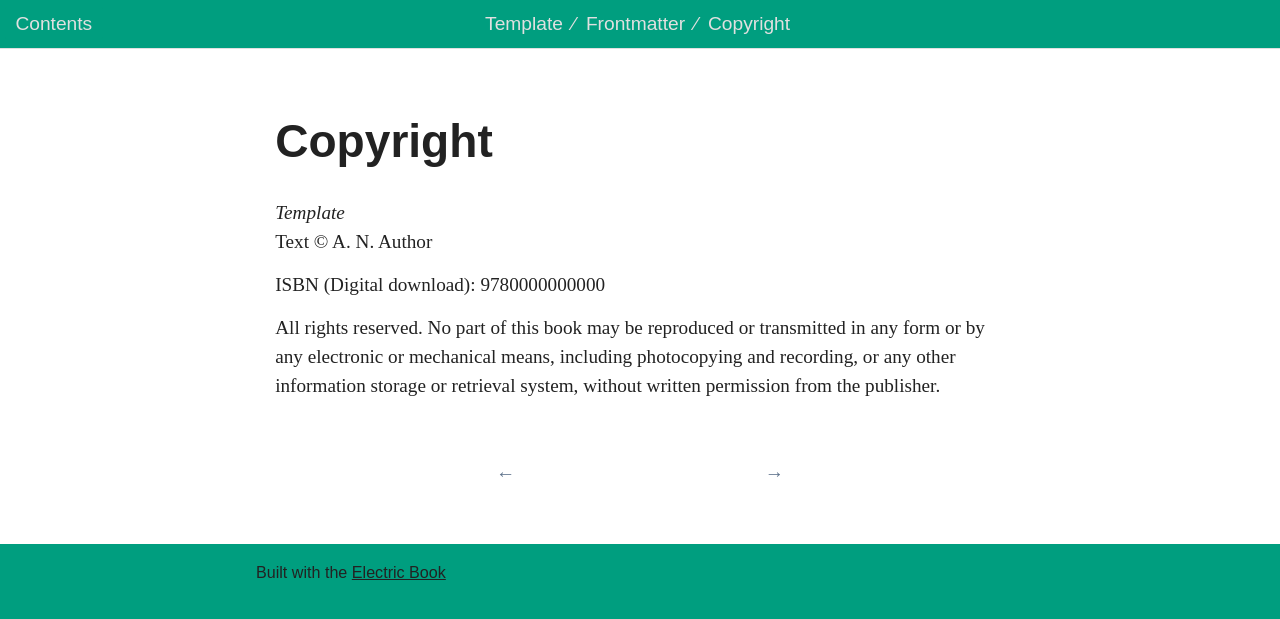
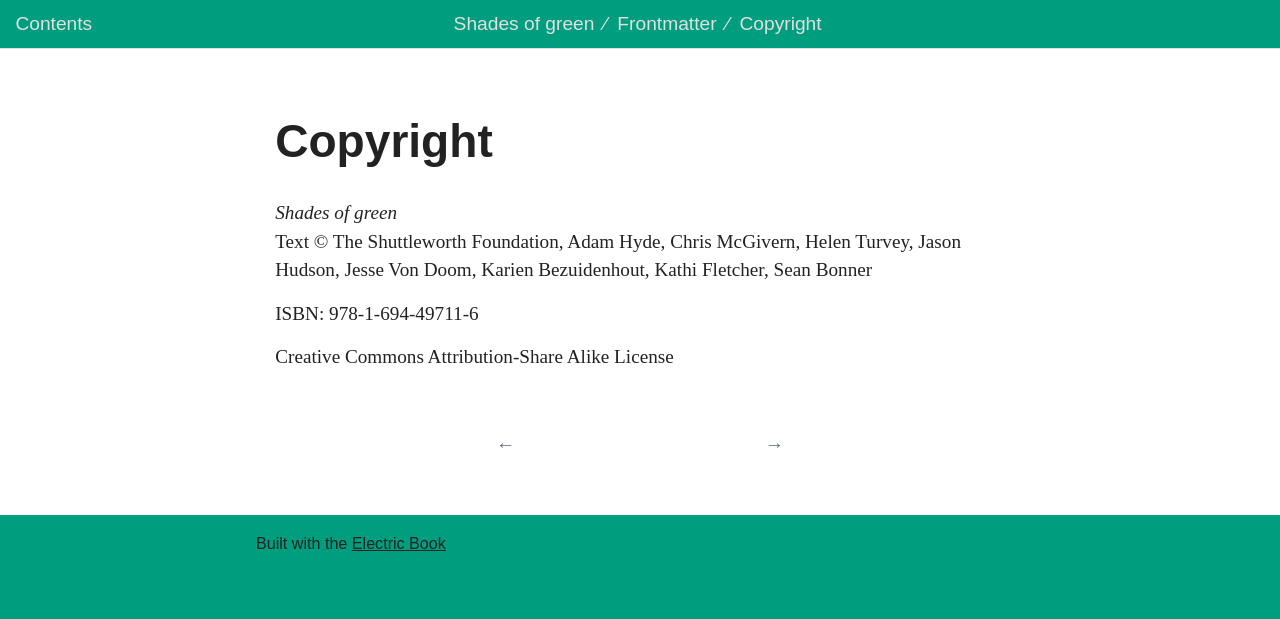
Before and after one commit to ShuttleworthFoundation/shuttleworth-foundation-shades-of-green, a Jekyll site: the page built from book/text/0-2-copyright.md, in a window 1280 px wide. Shown: the top 619 px of the page. Built offline with Jekyll 4.4.1, drawn with Linux system fonts in a browser that asks for light colours.

Commit message:
Update meta with known details

```diff
--- a/_data/meta.yml
+++ b/_data/meta.yml
@@ -39,27 +39,27 @@ project:
 
 works:
   - directory: "book"
-    title: "Template"
-    subtitle: ""
-    creator: "A. N. Author" # E.g. the author
+    title: "Shades of green"
+    subtitle: "Reimagining philanthropy"
+    creator: "The Shuttleworth Foundation, Adam Hyde, Chris McGivern, Helen Turvey, Jason Hudson, Jesse Von Doom, Karien Bezuidenhout, Kathi Fletcher, Sean Bonner" # E.g. the author
     contributor: "" # E.g. other contributors
-    subject: "Fiction" # E.g. BISAC terms (https://bisg.org/page/BISACEdition) or BIC (http://editeur.dyndns.org/bic_categories)
-    description: "The Electric Book's blank template." # E.g. the blurb
-    publisher: "EBW" # E.g. the publisher, imprint or brand name
-    publisher-url: ""
-    date: "2015-12-31" # YYYY-MM-DD e.g. publication date
-    modified: "2016-06-09" # YYYY-MM-DD e.g. date of last revision
-    type: "Novel" # e.g. Novel, Poetry, Memoir
-    identifier: "" # e.g. ISBN or UUID
+    subject: "Business writing, Philanthropy & Charity" # E.g. BISAC terms (https://bisg.org/page/BISACEdition) or BIC (http://editeur.dyndns.org/bic_categories)
+    description: "This book explores and documents the philosophy, motivation and learning behind the Shuttleworth Foundation and its Fellowship community." # E.g. the blurb
+    publisher: "The Shuttleworth Foundation" # E.g. the publisher, imprint or brand name
+    publisher-url: "https://www.shuttleworthfoundation.org/"
+    date: "" # YYYY-MM-DD e.g. publication date
+    modified: "" # YYYY-MM-DD e.g. date of last revision
+    type: "Non-fiction" # e.g. Novel, Poetry, Memoir
+    identifier: "978-1-694-49711-6" # e.g. ISBN or UUID
     source: "" # e.g. parent ISBN or ISTC
     language: "en" # use ISO 639-1, 639-2, or 639-3 codes (in that order of preference)
     relation: "" # e.g. other edition ISBN
     coverage: "" # e.g. geographic place or chronological time span
-    rights: "All rights reserved. No part of this book may be reproduced or transmitted in any form or by any electronic or mechanical means, including photocopying and recording, or any other information storage or retrieval system, without written permission from the publisher." # e.g. a copyright statement
+    rights: "Creative Commons Attribution-Share Alike License" # e.g. a copyright statement
     image: "cover.jpg"
     products: # Metadata for each product for this title (only use values that override parent metadata)
       print-pdf:
-        date: "2016-05-07" # YYYY-MM-DD e.g. publication or creation date
+        date: "" # YYYY-MM-DD e.g. publication or creation date
         format: "Print" # e.g. Paperback, Digital download, Digital online
         identifier: "" # e.g. ISBN or UUID
         image: "cover.jpg"
@@ -81,7 +81,7 @@ works:
                 file: "02"
                 id: "example-id"
       web:
-        date: "2016-05-07" # YYYY-MM-DD e.g. publication date or last revision
+        date: "" # YYYY-MM-DD e.g. publication date or last revision
         format: "Digital online" # e.g. Paperback, Digital download, Digital online
         identifier: "" # e.g. ISBN or UUID
         image: "cover.jpg"
@@ -116,9 +116,9 @@ works:
         start-page: "0-3-contents" # At which file should users start reading?
         contents-page: "0-3-contents" # Your contents-page file, if you have one.
       epub:
-        date: "2016-05-07" # YYYY-MM-DD e.g. publication date or last revision
+        date: "" # YYYY-MM-DD e.g. publication date or last revision
         format: "Digital download" # e.g. Paperback, Digital download, Digital online
-        identifier: "9780000000000" # e.g. ISBN or UUID
+        identifier: "" # e.g. ISBN or UUID
         image: "cover.jpg"
         start-page: "0-3-contents"
         contents-page: "0-3-contents"
@@ -149,7 +149,7 @@ works:
                 file: "02"
                 id: "example-id"
       screen-pdf:
-        date: "2016-05-07" # YYYY-MM-DD e.g. publication date or last revision
+        date: "" # YYYY-MM-DD e.g. publication date or last revision
         format: "Digital download" # e.g. Paperback, Digital download, Digital online
         identifier: "" # e.g. ISBN or UUID
         image: "cover.jpg"
@@ -161,7 +161,7 @@ works:
           - "01"
           - "02"
       app:
-        date: "2016-05-07" # YYYY-MM-DD e.g. publication date or last revision
+        date: "" # YYYY-MM-DD e.g. publication date or last revision
         format: "Digital download" # e.g. Paperback, Digital download, Digital online
         identifier: "" # e.g. ISBN or UUID
         image: "cover.jpg"
```
